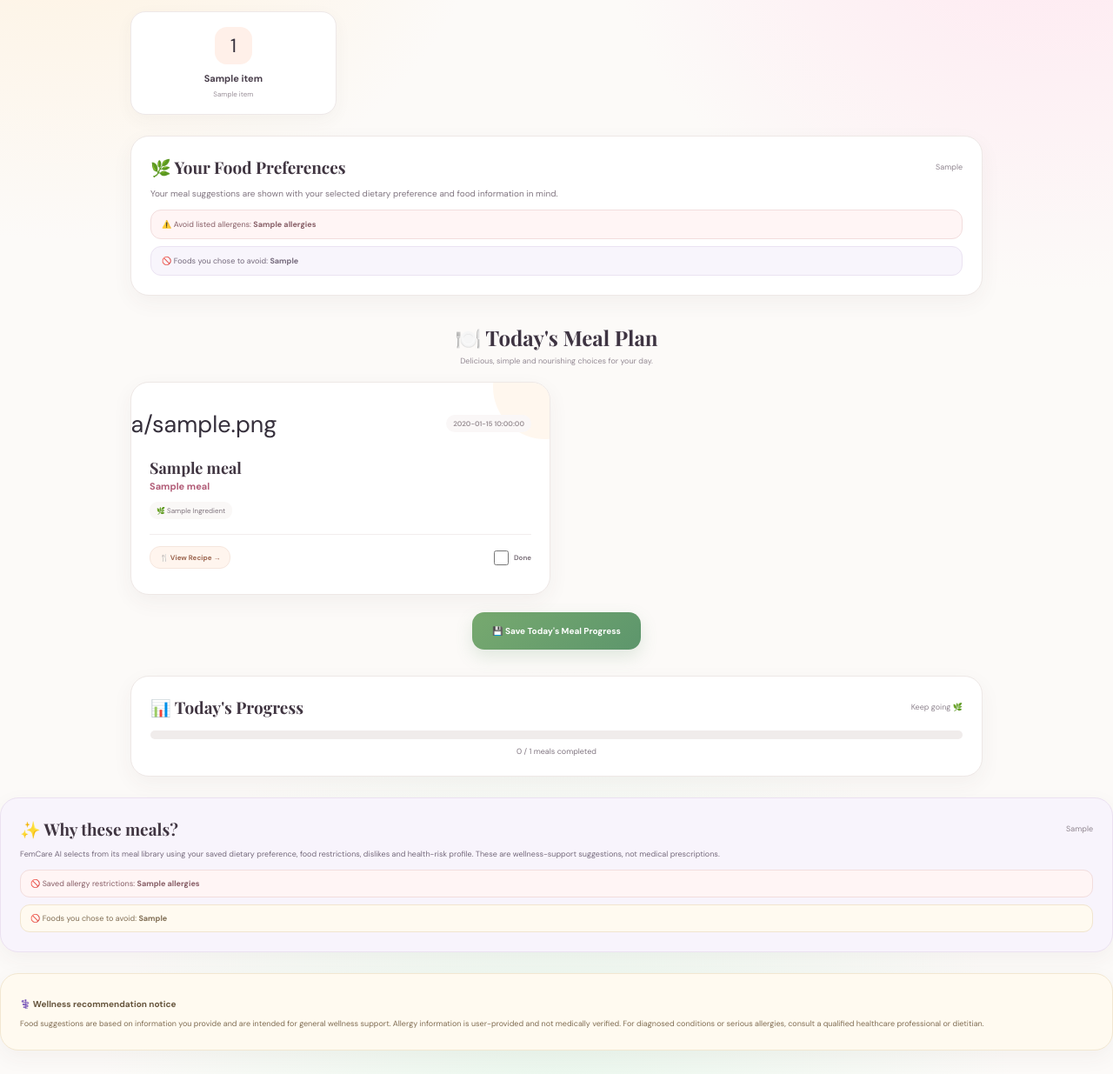
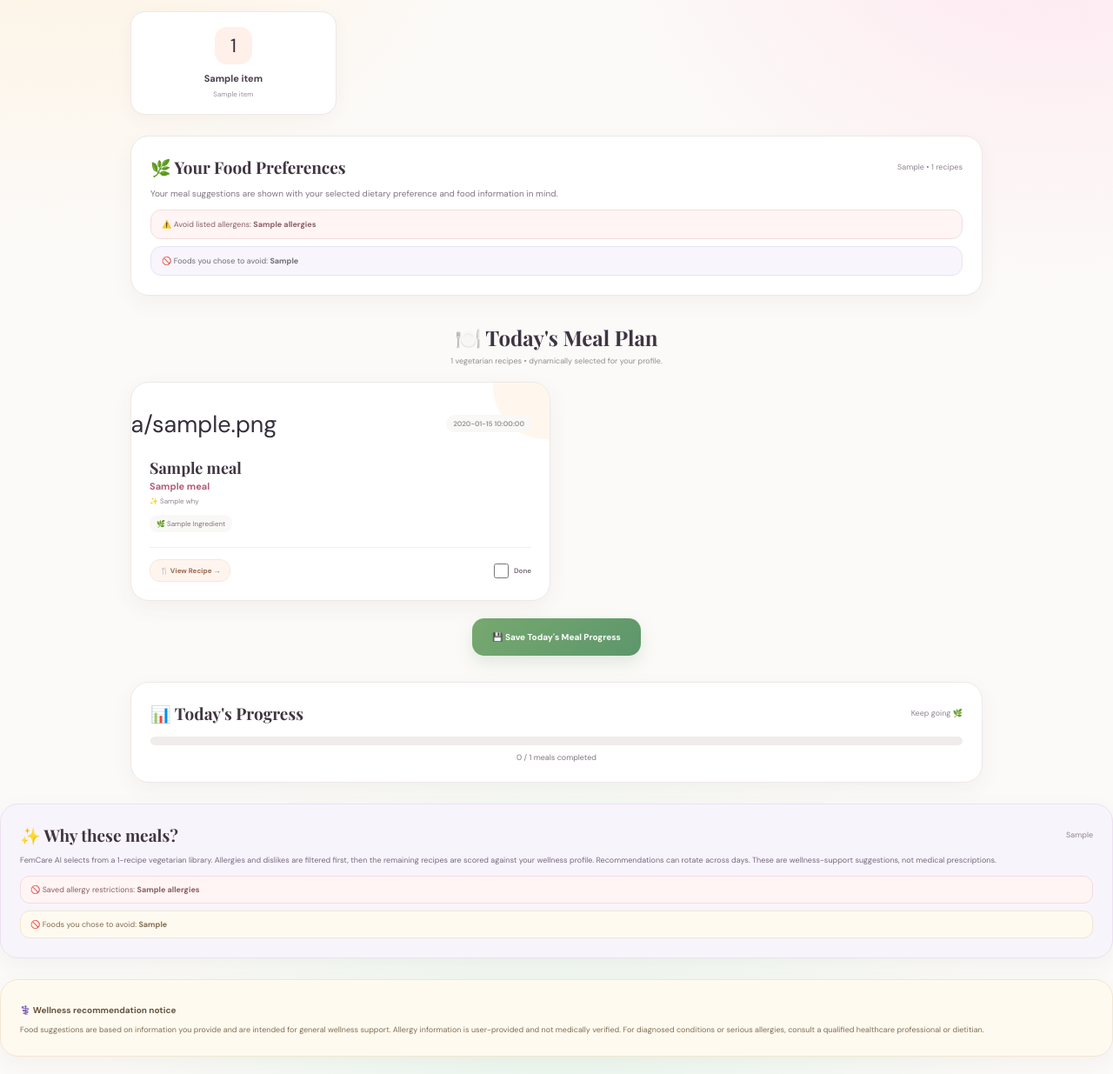
Before and after one commit to Manasa03042004/FemCare-AI, a Flask app: template templates/diet.html in a window 1280 px wide. Shown: the part 339-1574 px from the top of the page at 87% size. Run offline with Flask 3, Linux system fonts and the light colour scheme; the template is opened without the code that fills it: most values are stand-ins (such as "Sample title", 1, 10 or a date in 2020); parts of the project's set-up code (start-up, migrations or seed data) failed here and were passed over.

Commit message:
Show dynamic recipe recommendation details

```diff
--- a/templates/diet.html
+++ b/templates/diet.html
@@ -1245,7 +1245,7 @@
 <section class="progress-card" style="margin-top:24px;">
     <div class="progress-header">
         <h2>🌿 Your Food Preferences</h2>
-        <span>{{ diet_preference }}</span>
+        <span>{{ diet_preference }} • {{ recipe_count }} recipes</span>
     </div>
     <p style="margin-top:10px;color:#817681;font-size:10px;line-height:1.6;">
         Your meal suggestions are shown with your selected dietary preference and food information in mind.
@@ -1270,7 +1270,7 @@
 
 
     <p>
-        Delicious, simple and nourishing choices for your day.
+        {{ recipe_count }} vegetarian recipes • dynamically selected for your profile.
     </p>
 
 </div>
@@ -1296,6 +1296,9 @@
 
     <h3>{{ meal.label }}</h3>
     <div class="dish-name">{{ meal.name }}</div>
+    <div style="margin-top:5px;color:#8f858f;font-size:8px;">
+        ✨ {{ meal.why }}
+    </div>
 
     <ul class="ingredients">
         {% for ingredient in meal.ingredients %}
@@ -1416,9 +1419,10 @@
         <span>{{ diet_preference }}</span>
     </div>
     <p style="margin-top:9px;color:#756a7c;font-size:9px;line-height:1.7;">
-        FemCare AI selects from its meal library using your saved dietary preference,
-        food restrictions, dislikes and health-risk profile. These are wellness-support
-        suggestions, not medical prescriptions.
+        FemCare AI selects from a {{ recipe_count }}-recipe vegetarian library.
+        Allergies and dislikes are filtered first, then the remaining recipes are
+        scored against your wellness profile. Recommendations can rotate across days.
+        These are wellness-support suggestions, not medical prescriptions.
     </p>
     {% if allergies %}
     <div style="margin-top:10px;padding:9px 11px;border-radius:11px;background:#fff5f5;border:1px solid #f2dddd;color:#875f67;font-size:9px;">
```
